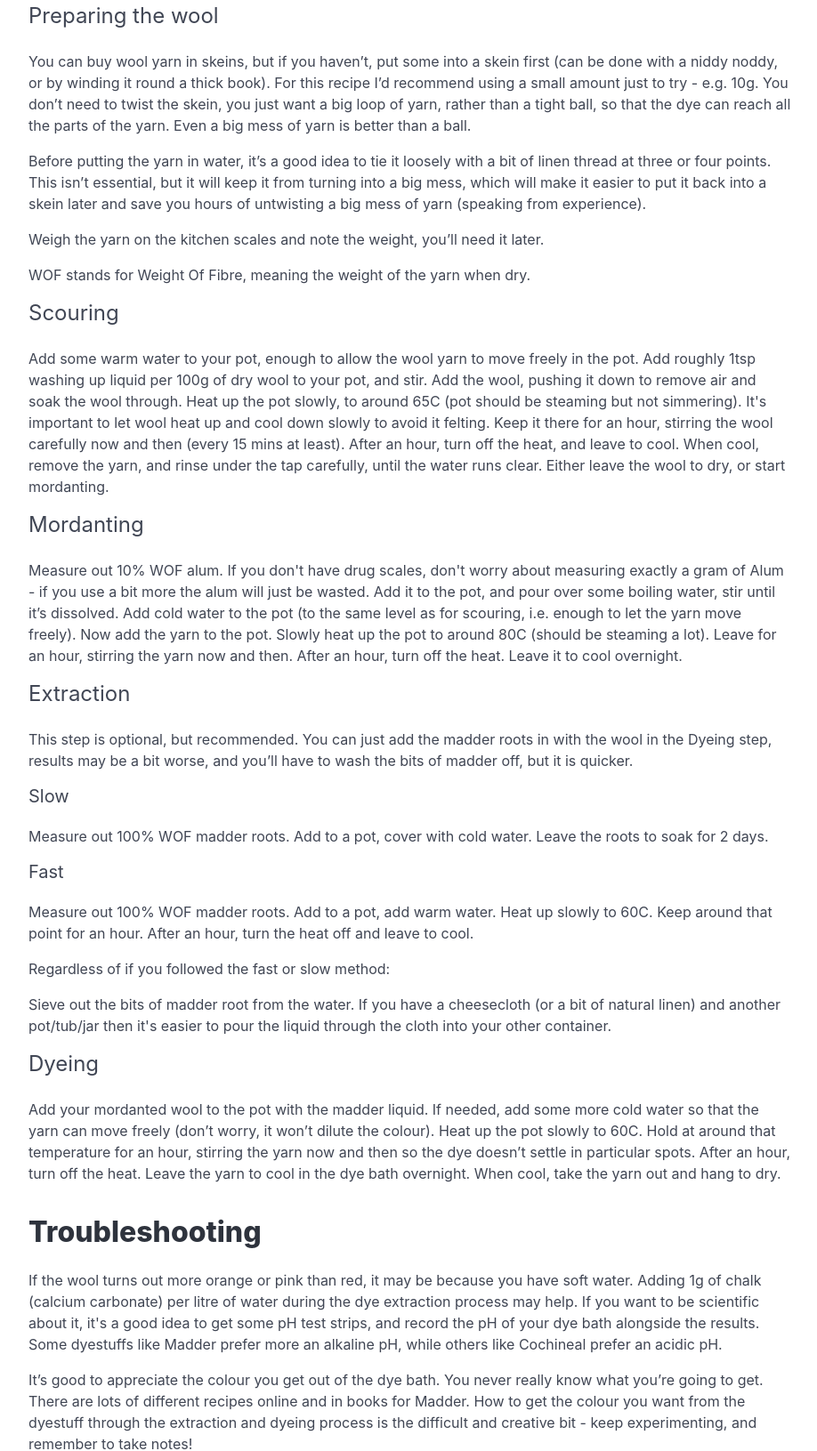
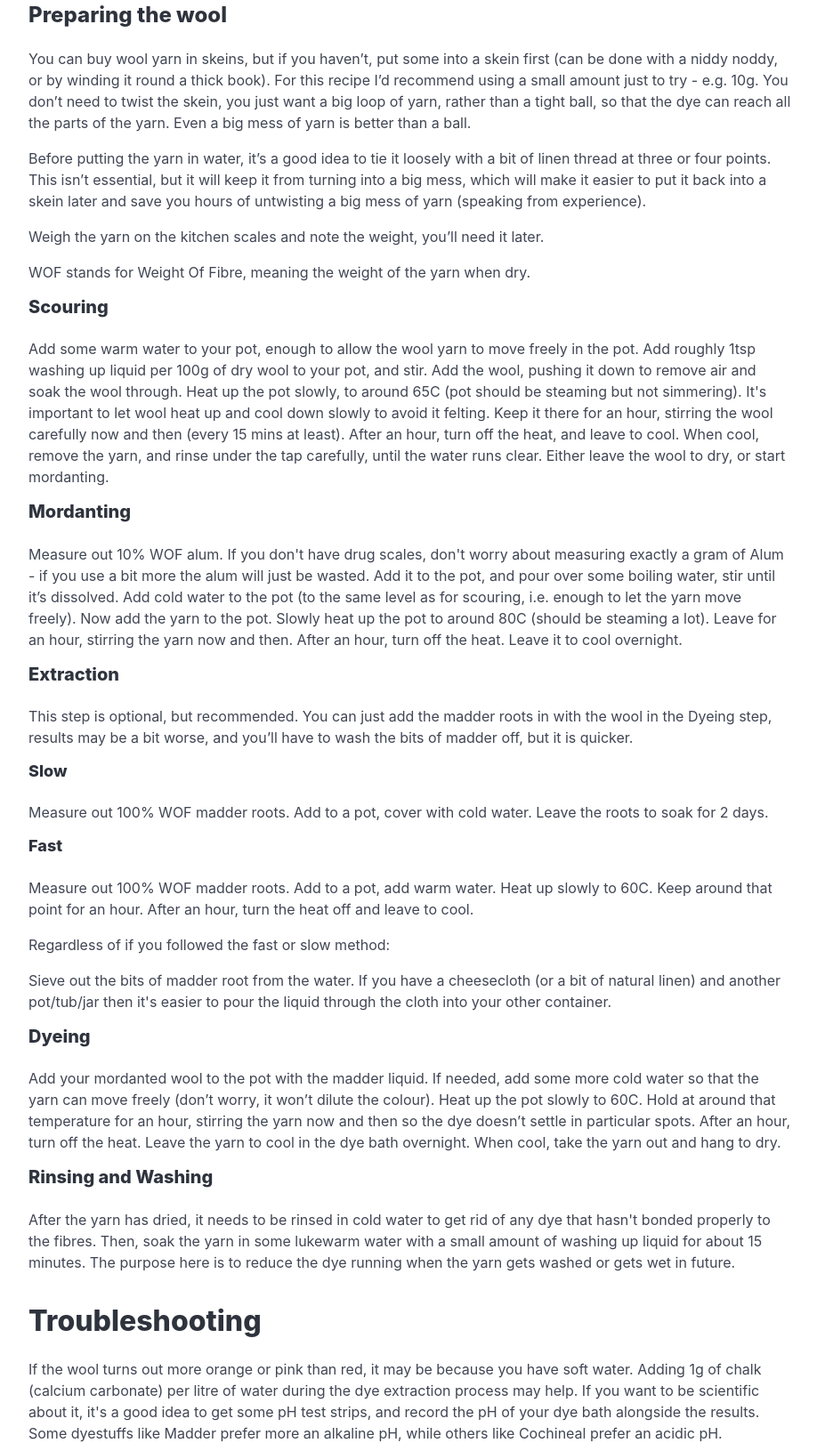
Before and after one commit to nocturnaltortoise/dye-website, a plain HTML site: page index.html in a window 1280 px wide. Shown: the part 620-2251 px from the top of the page at 89% size, without its empty margins (16-934 px from the left). Drawn offline with nearby package versions, Linux system fonts and the light colour scheme.

Commit message:
Adjusting content

```diff
--- a/index.html
+++ b/index.html
@@ -24,7 +24,6 @@
         <li><a href="#books">Books</a></li>
       </ul>
     </div>
-    <!-- <div class="container"> -->
 
     <div class="columns">
       <div class="column is-three-quarters">
@@ -45,7 +44,7 @@
               <li>Candy thermometer (optional but useful)</li>
             </ul>
 
-            <p class="subtitle is-4">Preparing the wool</h3>
+            <h4 class="subtitle is-4">Preparing the wool</h4>
             <p>You can buy wool yarn in skeins, but if you haven’t, put some into a skein first (can be done with a niddy noddy, or by winding it round a thick book). For this recipe I’d recommend using a small amount just to try - e.g. 10g. You don’t need to twist the skein, you just want a big loop of yarn, rather than a tight ball, so that the dye can reach all the parts of the yarn. Even a big mess of yarn is better than a ball.</p>
 
             <p>Before putting the yarn in water, it’s a good idea to tie it loosely with a bit of linen thread at three or four points. This isn’t essential, but it will keep it from turning into a big mess, which will make it easier to put it back into a skein later and save you hours of untwisting a big mess of yarn (speaking from experience). </p>
@@ -54,28 +53,32 @@
 
             <p>WOF stands for Weight Of Fibre, meaning the weight of the yarn when dry.</p>
 
-            <p class="subtitle is-4">Scouring</h3>
+            <h4 class="subtitle">Scouring</h4>
 
             <p>Add some warm water to your pot, enough to allow the wool yarn to move freely in the pot. Add roughly 1tsp washing up liquid per 100g of dry wool to your pot, and stir. Add the wool, pushing it down to remove air and soak the wool through. Heat up the pot slowly, to around 65C (pot should be steaming but not simmering). It's important to let wool heat up and cool down slowly to avoid it felting. Keep it there for an hour, stirring the wool carefully now and then (every 15 mins at least). After an hour, turn off the heat, and leave to cool. When cool, remove the yarn, and rinse under the tap carefully, until the water runs clear. Either leave the wool to dry, or start mordanting.</p>
 
-            <p class="subtitle is-4">Mordanting</h3>
+            <h4 class="subtitle">Mordanting</h4>
 
             <p>Measure out 10% WOF alum. If you don't have drug scales, don't worry about measuring exactly a gram of Alum - if you use a bit more the alum will just be wasted. Add it to the pot, and pour over some boiling water, stir until it’s dissolved. Add cold water to the pot (to the same level as for scouring, i.e. enough to let the yarn move freely). Now add the yarn to the pot. Slowly heat up the pot to around 80C (should be steaming a lot). Leave for an hour, stirring the yarn now and then. After an hour, turn off the heat. Leave it to cool overnight. </p>
 
-            <p class="subtitle is-4">Extraction</h3>
+            <h4 class="subtitle">Extraction</h4>
             <p>This step is optional, but recommended. You can just add the madder roots in with the wool in the Dyeing step, results may be a bit worse, and you’ll have to wash the bits of madder off, but it is quicker.</p>
-            <p class="subtitle is-5">Slow</p>
+            <h5 class="subtitle">Slow</h5>
             <p>Measure out 100% WOF madder roots. Add to a pot, cover with cold water. Leave the roots to soak for 2 days.</p>
-            <p class="subtitle is-5">Fast</p>
+            <h5 class="subtitle">Fast</h5>
             <p>Measure out 100% WOF madder roots. Add to a pot, add warm water. Heat up slowly to 60C. Keep around that point for an hour. After an hour, turn the heat off and leave to cool.</p>
 
             <p>Regardless of if you followed the fast or slow method:</p>
 
             <p>Sieve out the bits of madder root from the water. If you have a cheesecloth (or a bit of natural linen) and another pot/tub/jar then it's easier to pour the liquid through the cloth into your other container.</p>
 
-            <p class="subtitle is-4">Dyeing</h3>
+            <h4 class="subtitle">Dyeing</h4>
 
             <p>Add your mordanted wool to the pot with the madder liquid. If needed, add some more cold water so that the yarn can move freely (don’t worry, it won’t dilute the colour). Heat up the pot slowly to 60C. Hold at around that temperature for an hour, stirring the yarn now and then so the dye doesn’t settle in particular spots. After an hour, turn off the heat. Leave the yarn to cool in the dye bath overnight. When cool, take the yarn out and hang to dry. </p>
+
+            <h4 class="subtitle">Rinsing and Washing</h4>
+
+            <p>After the yarn has dried, it needs to be rinsed in cold water to get rid of any dye that hasn't bonded properly to the fibres. Then, soak the yarn in some lukewarm water with a small amount of washing up liquid for about 15 minutes. The purpose here is to reduce the dye running when the yarn gets washed or gets wet in future.</p>
 
             <h2 class="title is-3">Troubleshooting</h2>
 
```
